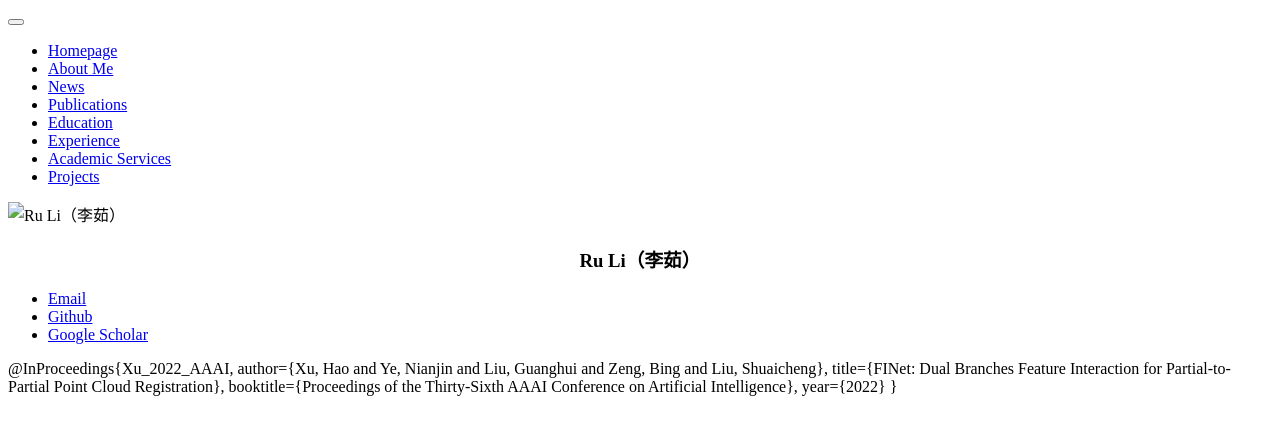
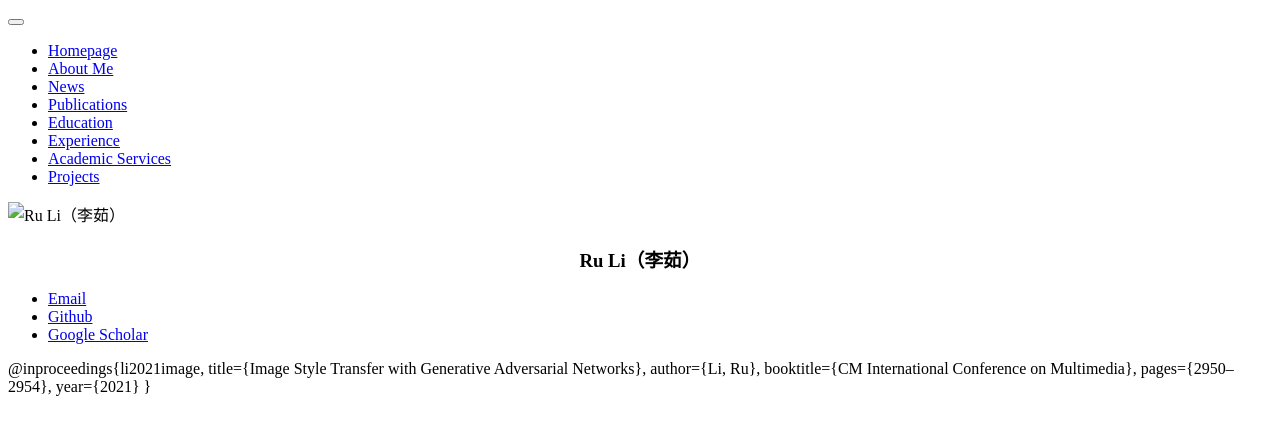
Before and after one commit to liru0126/liru0126.github.io, a Jekyll site: the page built from collections/2021_acmmm/acmmm2021.md, in a window 1280 px wide. Shown: the top 435 px of the page. Built offline with Jekyll 4.4.1, drawn with Linux system fonts in a browser that asks for light colours; our own code applies the rules of GitHub Pages for plain Markdown files.

Commit message:
Update acmmm2021.md

```diff
--- a/collections/2021_acmmm/acmmm2021.md
+++ b/collections/2021_acmmm/acmmm2021.md
@@ -1,6 +1,7 @@
-@InProceedings{Xu_2022_AAAI,
-    author={Xu, Hao and Ye, Nianjin and Liu, Guanghui and Zeng, Bing and Liu, Shuaicheng},
-    title={FINet: Dual Branches Feature Interaction for Partial-to-Partial Point Cloud Registration},
-    booktitle={Proceedings of the Thirty-Sixth AAAI Conference on Artificial Intelligence},
-    year={2022}
+@inproceedings{li2021image,
+  title={Image Style Transfer with Generative Adversarial Networks},
+  author={Li, Ru},
+  booktitle={CM International Conference on Multimedia},
+  pages={2950--2954},
+  year={2021}
 }
```
